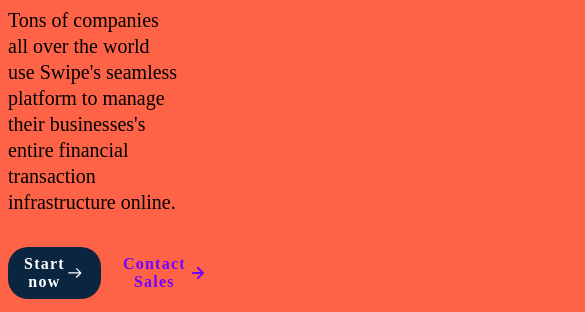
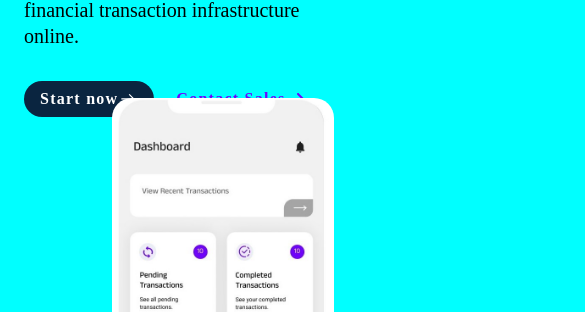
Before and after one commit to Gerrard550/link, a plain HTML site: page index.html in a window 390 px wide. Shown: the part 581-893 px from the top of the page, 585 px wide, since content can reach past the window. Drawn offline with Linux system fonts and the light colour scheme; animation ran at ten frames a second; a web font is replaced by a local one.

Commit message:
responsiveness

```diff
--- a/main.css
+++ b/main.css
@@ -810,3 +810,67 @@ hero p {
     font-size: var(--h6-size);
     font-weight: 700;
 }
+
+@media only screen and (max-width: 1144px) {
+  .section-container {
+    padding: 0 var(--spacing-md);
+  }
+}
+
+
+/* TABLET SIZE */
+@media only screen and (max-width: 768px){
+  body {
+    background-color: purple;
+
+  :root {
+
+    --h1-size: 64px;
+    --h1-height: 72px;
+    --h3-size: 34px;
+
+
+}
+  }
+
+
+/* MOBILITY SIZE */
+@media only screen and (max-width: 550px){
+  body {
+    background-color: cyan;
+  }
+
+  .partners-grid { 1fr, 1fr;
+
+  }
+
+
+  .two-column {
+    flex-direction: column;
+  }
+
+  .two-column .col-left {
+    width: 100%;
+  }
+
+  .two-column .col-right {
+    width: 100%;
+    padding: 0;
+  }
+
+ /* INTEGRAGTION SECTION */
+ .integration-section .col-right{
+  display: none;
+ }
+
+ /* WHY SWIPE SECTION */
+ .why-swipe-section .card-container .card {
+  width: 100%;
+}
+}
+
+html,body {
+  width: 100%;
+  position: relative;
+  overflow: hidden;
+}
```
